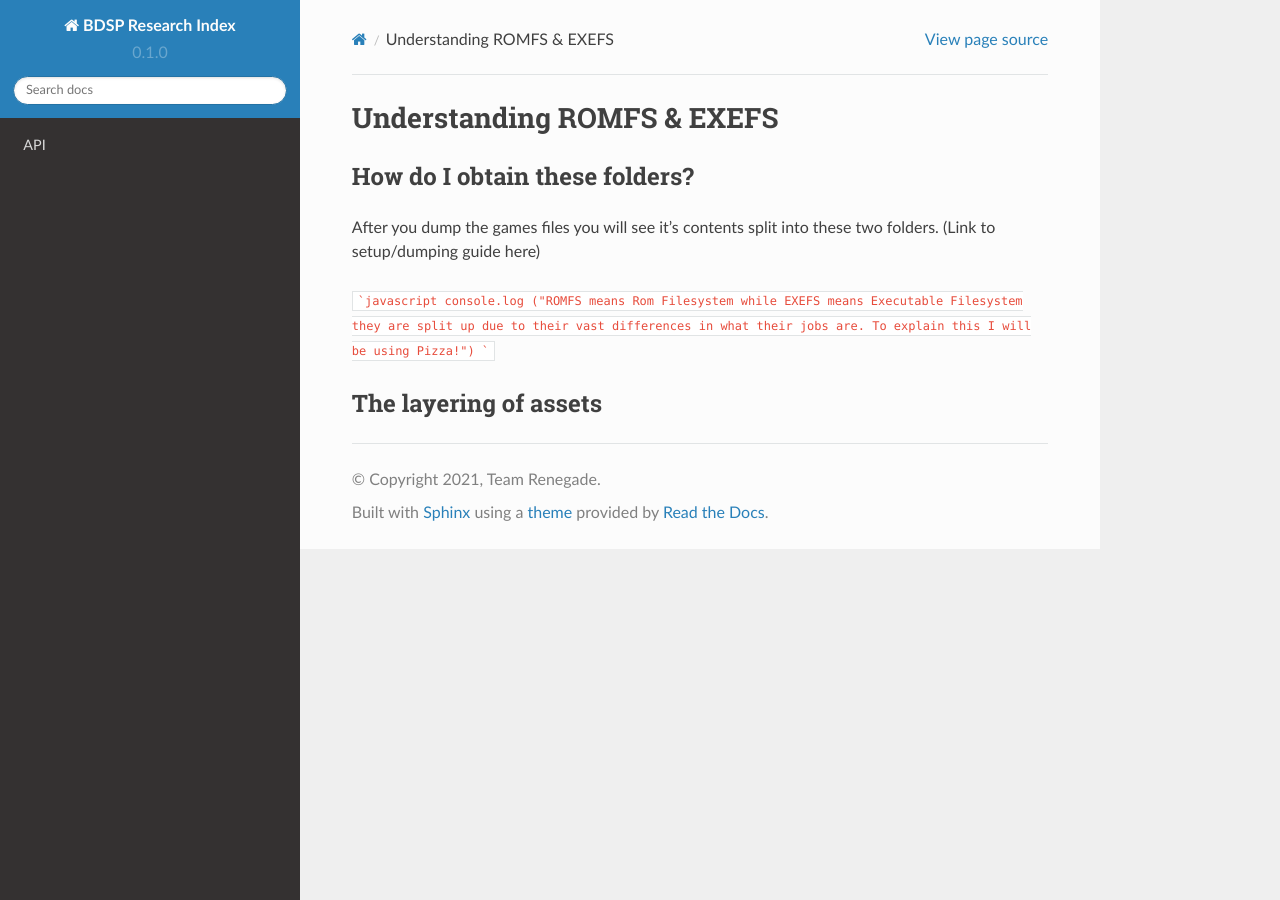
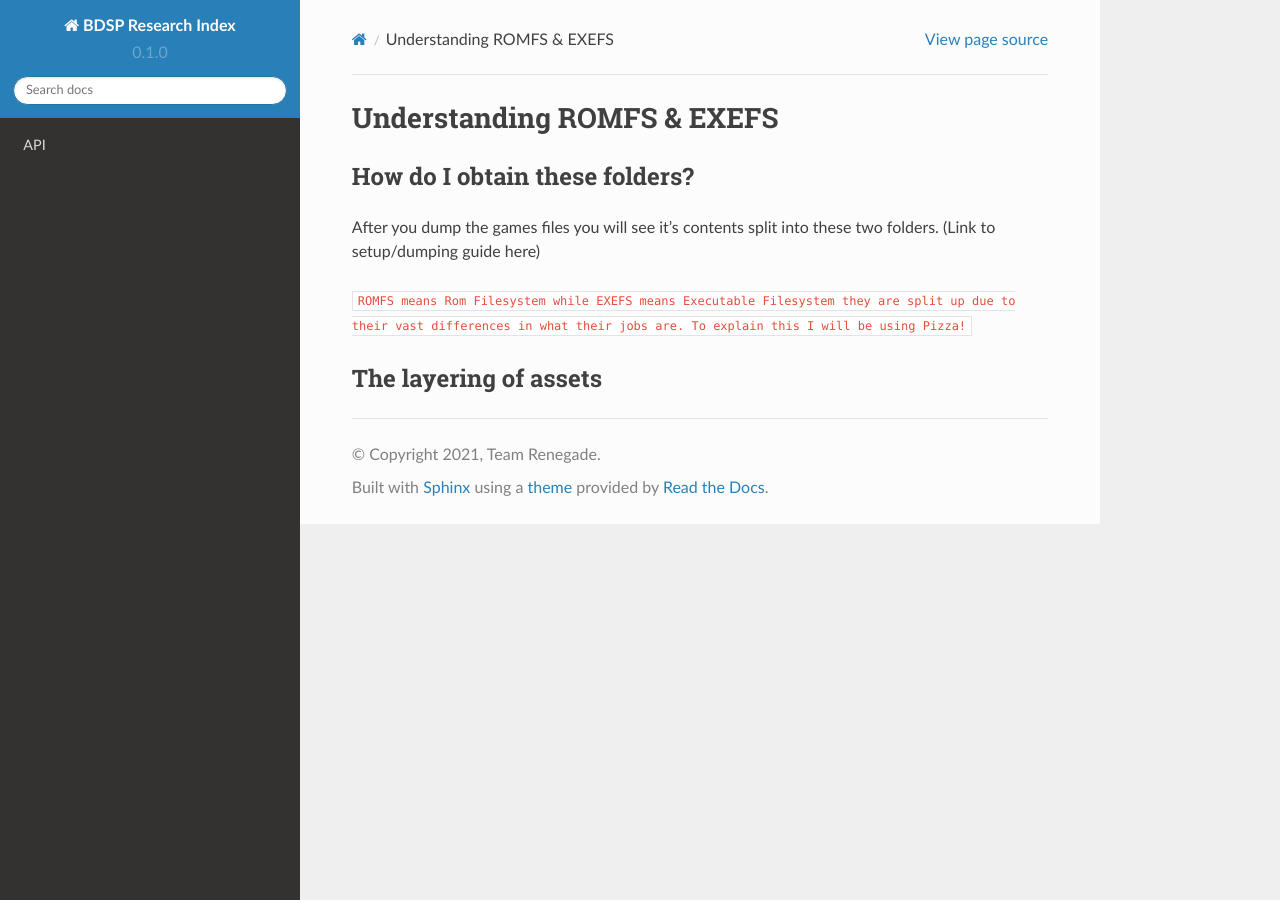
Before and after one commit to b0nesdev/bdsp-research, a Sphinx documentation site: the page built from docs/source/romfs.rst, in a window 1280 px wide. Built offline with Sphinx 7.4.7 and the Read the Docs theme 2.0.0, drawn with Linux system fonts in a browser that asks for light colours; pages that are not in the unit, such as notebooks, are missing from menus.

Commit message:
Update romfs.rst

````diff
--- a/docs/source/romfs.rst
+++ b/docs/source/romfs.rst
@@ -7,11 +7,8 @@
 -----------------------------------------------------
 After you dump the games files you will see it's contents split into these two folders. (Link to setup/dumping guide here)
 
-```javascript
-console.log ("ROMFS means Rom Filesystem while EXEFS means Executable Filesystem they are split up due to their vast differences in what their jobs are.
-To explain this I will be using Pizza!")
-```
-
+``ROMFS means Rom Filesystem while EXEFS means Executable Filesystem they are split up due to their vast differences in what their jobs are.
+To explain this I will be using Pizza!``
 
 The layering of assets
 -----------------------
````
